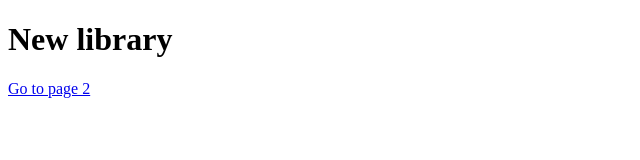
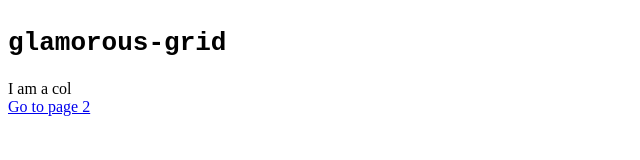
Before and after one commit to dylanmoz/glamorous-grid, a Gatsby site in the folder docs/: page / in a window 1280 px wide. Shown: the whole page, without its empty margins (0-640 px from the left). Built offline with nearby package versions, Linux system fonts and the light colour scheme; Gatsby itself is replaced by a stand-in of ours.

Commit message:
Set up docs website

```diff
--- a/docs/gatsby-config.js
+++ b/docs/gatsby-config.js
@@ -1,6 +1,7 @@
 module.exports = {
   siteMetadata: {
-    title: `Gatsby Default Starter`,
+    title: `glamorous-grid`,
   },
   plugins: [`gatsby-plugin-react-helmet`],
+  pathPrefix: '/glamorous-grid'
 }
--- a/docs/package.json
+++ b/docs/package.json
@@ -27,6 +27,7 @@
     "test": "echo \"Error: no test specified\" && exit 1"
   },
   "devDependencies": {
+    "gatsby-cli": "^1.1.6",
     "prettier": "^1.6.1"
   }
 }
--- a/docs/src/pages/index.js
+++ b/docs/src/pages/index.js
@@ -3,9 +3,12 @@
 import React from 'react'
 import Link from 'gatsby-link'
 
+import { Col } from '../../../src'
+
 const IndexPage = () => (
   <div>
-    <h1>New library</h1>
+    <h1><code>glamorous-grid</code></h1>
+    <Col />
     <Link to="/page-2/">Go to page 2</Link>
   </div>
 )
--- a/package.json
+++ b/package.json
@@ -5,6 +5,7 @@
   "main": "lib/index.js",
   "scripts": {
     "build": "rimraf lib && babel src -d lib --ignore .spec.js",
+    "docs:publish": "cd docs && gatsby build --prefix-paths && gh-pages -d public && cd ..",
     "test": "yarn lint && yarn flow && yarn jest",
     "lint": "eslint src docs/src --ignore-pattern '**/*.test.js' --ext .js",
     "flow": "flow check --show-all-errors",
@@ -23,7 +24,7 @@
     "responsive",
     "mobile"
   ],
-  "author": "Dylan Mozlowski <dylan.mozlowski@gmail.com> (http://www.dylanmozlowski.com)",
+  "author": "Dylan Mozlowski <dylan.mozlowski@gmail.com> (http://dylanmoz.github.io)",
   "license": "MIT",
   "bugs": {
     "url": "https://github.com/dylanmoz/glamorous-grid/issues"
```
Also changed, not shown: 1 other file.
